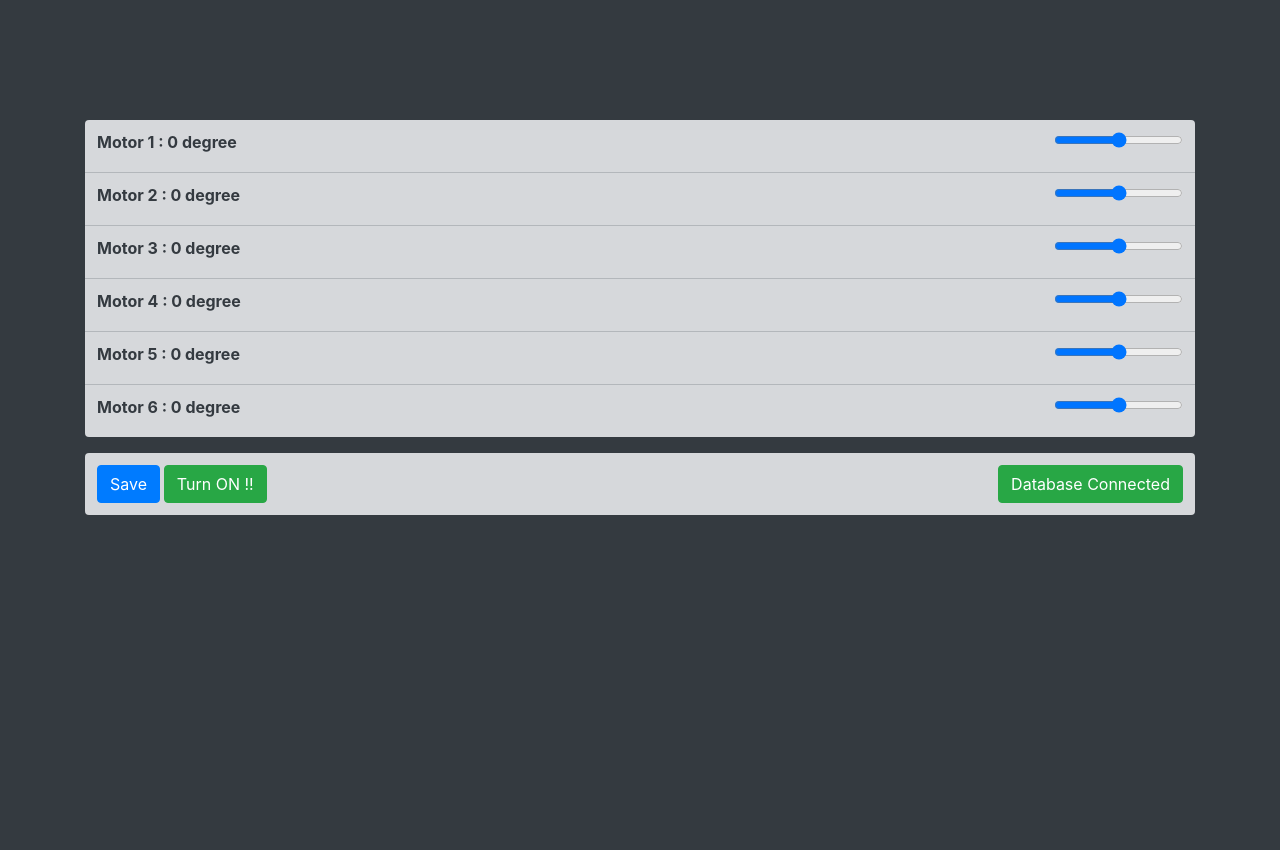
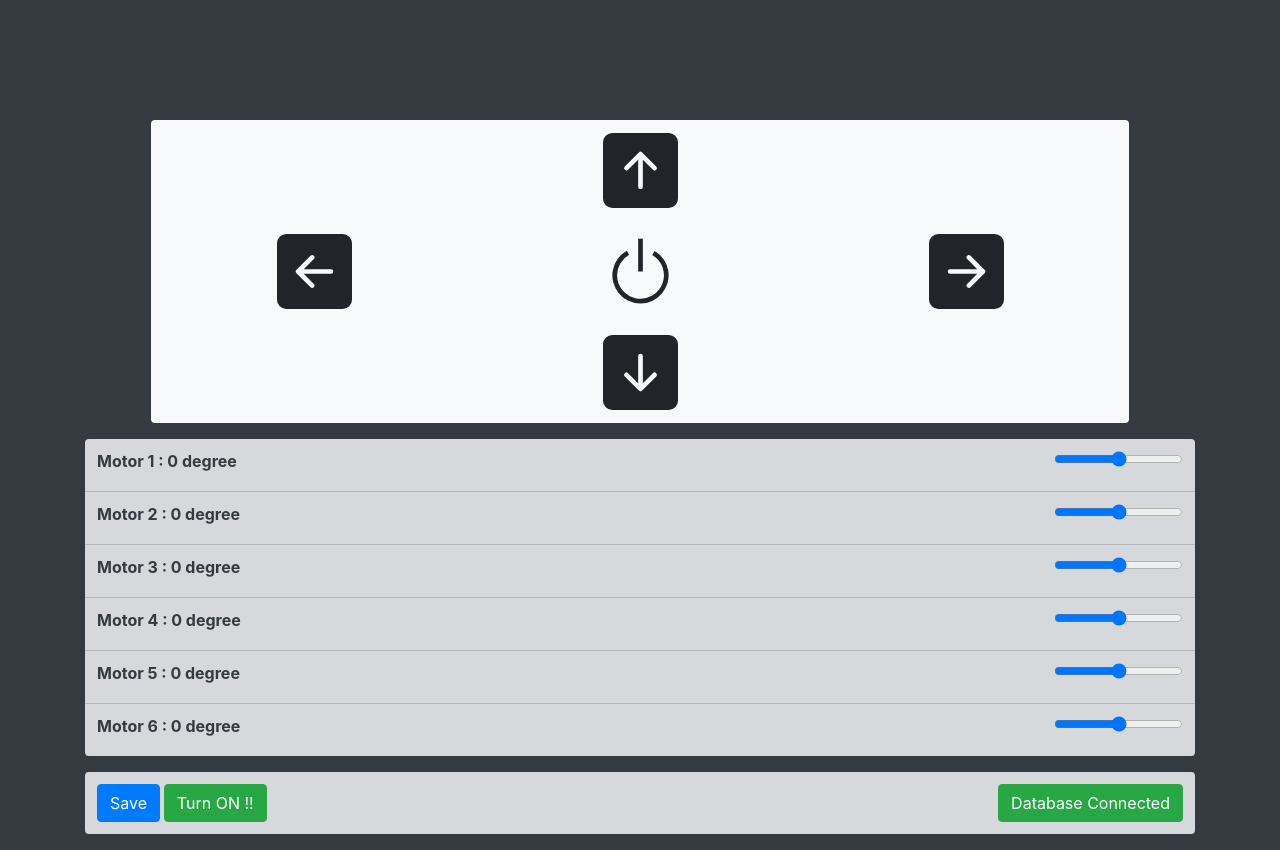
Before and after one commit to Smast3r/Task_2_IOT, a PHP site: page / in a window 1280 px wide. Before the commit the page ends 515 px from the top, so only its background shows below. Run offline with PHP 8.4, Linux system fonts and the light colour scheme; data that the repository does not hold is empty.

Commit message:
frontend part one done !!

```diff
--- a/index.php
+++ b/index.php
@@ -13,15 +13,74 @@ $row = $result->fetch_assoc();
     <head>
         <link rel="stylesheet" href="https://stackpath.bootstrapcdn.com/bootstrap/4.3.1/css/bootstrap.min.css" integrity="sha384-ggOyR0iXCbMQv3Xipma34MD+dH/1fQ784/j6cY/iJTQUOhcWr7x9JvoRxT2MZw1T" crossorigin="anonymous">
         <script href="Js.js"></script>
+    </head>
 
-
-
-
-    </head>
     <body class="bg-dark text-light">
 
     <div class="m-5 "><br></div>
         <div class="container ">
+
+            <div class="controller justify-content-center table-responsive panel panel-default">
+               <table class="table table-borderless mx-auto w-auto rounded bg-light ">
+                   <tr >
+
+                       <td align="center " class="col-4">
+                           <button class="btn btn-light" type="button" > </button>
+                       </td>
+                       <td align="center " class="col-4 justify-content-center mx-auto">
+                           <button class="btn btn-light p-0 " type="button" >
+                               <svg xmlns="http://www.w3.org/2000/svg" width="25%" height="25%" fill="currentColor" class="bi bi-arrow-up-square-fill" viewBox="0 0 16 16">
+                                   <path d="M2 16a2 2 0 0 1-2-2V2a2 2 0 0 1 2-2h12a2 2 0 0 1 2 2v12a2 2 0 0 1-2 2H2zm6.5-4.5V5.707l2.146 2.147a.5.5 0 0 0 .708-.708l-3-3a.5.5 0 0 0-.708 0l-3 3a.5.5 0 1 0 .708.708L7.5 5.707V11.5a.5.5 0 0 0 1 0z"/>
+                               </svg>
+                           </button>
+                       </td>
+                       <td align="center " class="col-4">
+                           <button class="btn btn-light" type="button" > </button>
+                       </td>
+
+                   </tr>
+                   <tr >
+                       <td align="center " class="col-4">
+                           <button class="btn btn-light p-0" type="button" >
+                               <svg xmlns="http://www.w3.org/2000/svg" width="25%" height="25%" fill="currentColor" class="bi bi-arrow-left-square-fill" viewBox="0 0 16 16">
+                                   <path d="M16 14a2 2 0 0 1-2 2H2a2 2 0 0 1-2-2V2a2 2 0 0 1 2-2h12a2 2 0 0 1 2 2v12zm-4.5-6.5H5.707l2.147-2.146a.5.5 0 1 0-.708-.708l-3 3a.5.5 0 0 0 0 .708l3 3a.5.5 0 0 0 .708-.708L5.707 8.5H11.5a.5.5 0 0 0 0-1z"/>
+                               </svg>
+                           </button>
+                       </td>
+                       <td align="center " class="col-4">
+                           <button class="btn btn-light p-0" type="button" >
+                               <svg xmlns="http://www.w3.org/2000/svg" width="25%" height="25%" fill="currentColor" class="bi bi-power" viewBox="0 0 16 16">
+                                   <path d="M7.5 1v7h1V1h-1z"/>
+                                   <path d="M3 8.812a4.999 4.999 0 0 1 2.578-4.375l-.485-.874A6 6 0 1 0 11 3.616l-.501.865A5 5 0 1 1 3 8.812z"/>
+                               </svg></button>
+                       </td>
+                       <td align="center " class="col-4 " >
+                           <button class="btn btn-light p-0 " type="button" >
+                               <svg xmlns="http://www.w3.org/2000/svg" width="25%" height="25%" fill="currentColor" class="bi bi-arrow-right-square-fill" viewBox="0 0 16 16">
+                                   <path d="M0 14a2 2 0 0 0 2 2h12a2 2 0 0 0 2-2V2a2 2 0 0 0-2-2H2a2 2 0 0 0-2 2v12zm4.5-6.5h5.793L8.146 5.354a.5.5 0 1 1 .708-.708l3 3a.5.5 0 0 1 0 .708l-3 3a.5.5 0 0 1-.708-.708L10.293 8.5H4.5a.5.5 0 0 1 0-1z"/>
+                               </svg>
+                           </button>
+                       </td>
+                   </tr>
+                   <tr >
+                       <td align="center " class="col-4">
+                           <button class="btn btn-light" type="button" > </button>
+                       </td>
+                       <td align="center " class="col-4">
+                           <button class="btn btn-light p-0 " type="button" >
+                               <svg xmlns="http://www.w3.org/2000/svg" width="25%" height="25%" fill="currentColor" class="bi bi-arrow-down-square-fill" viewBox="0 0 16 16">
+                                   <path d="M2 0a2 2 0 0 0-2 2v12a2 2 0 0 0 2 2h12a2 2 0 0 0 2-2V2a2 2 0 0 0-2-2H2zm6.5 4.5v5.793l2.146-2.147a.5.5 0 0 1 .708.708l-3 3a.5.5 0 0 1-.708 0l-3-3a.5.5 0 1 1 .708-.708L7.5 10.293V4.5a.5.5 0 0 1 1 0z"/>
+                               </svg>
+                           </button>
+                       </td>
+                       <td align="center " class="col-4" >
+                           <button class="btn btn-light" type="button" > </button>
+                       </td>
+                   </tr>
+               </table>
+
+
+            </div>
 
             <form action="Upload.php" method="Post">
                 <div class="form-group">
```
